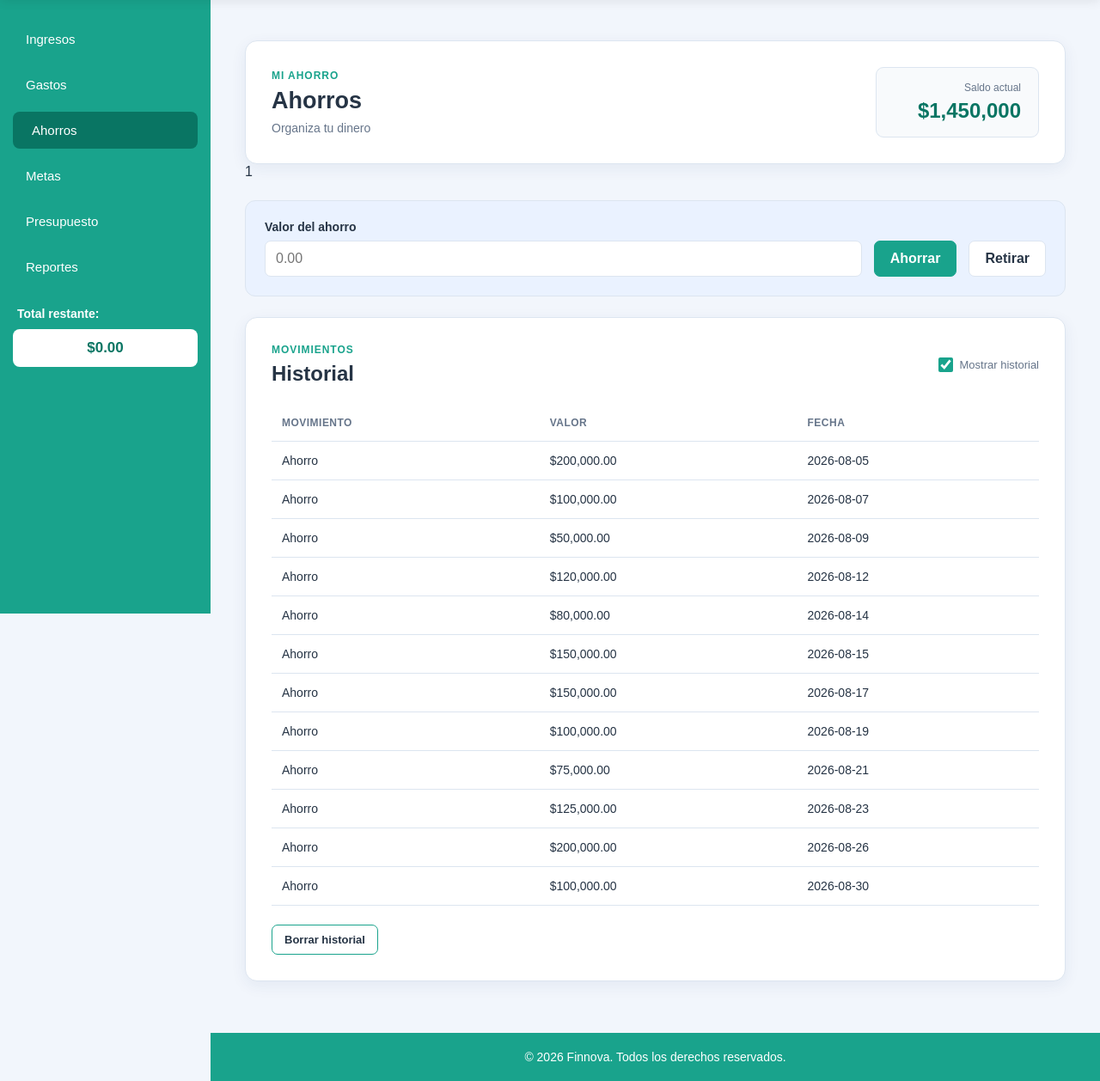
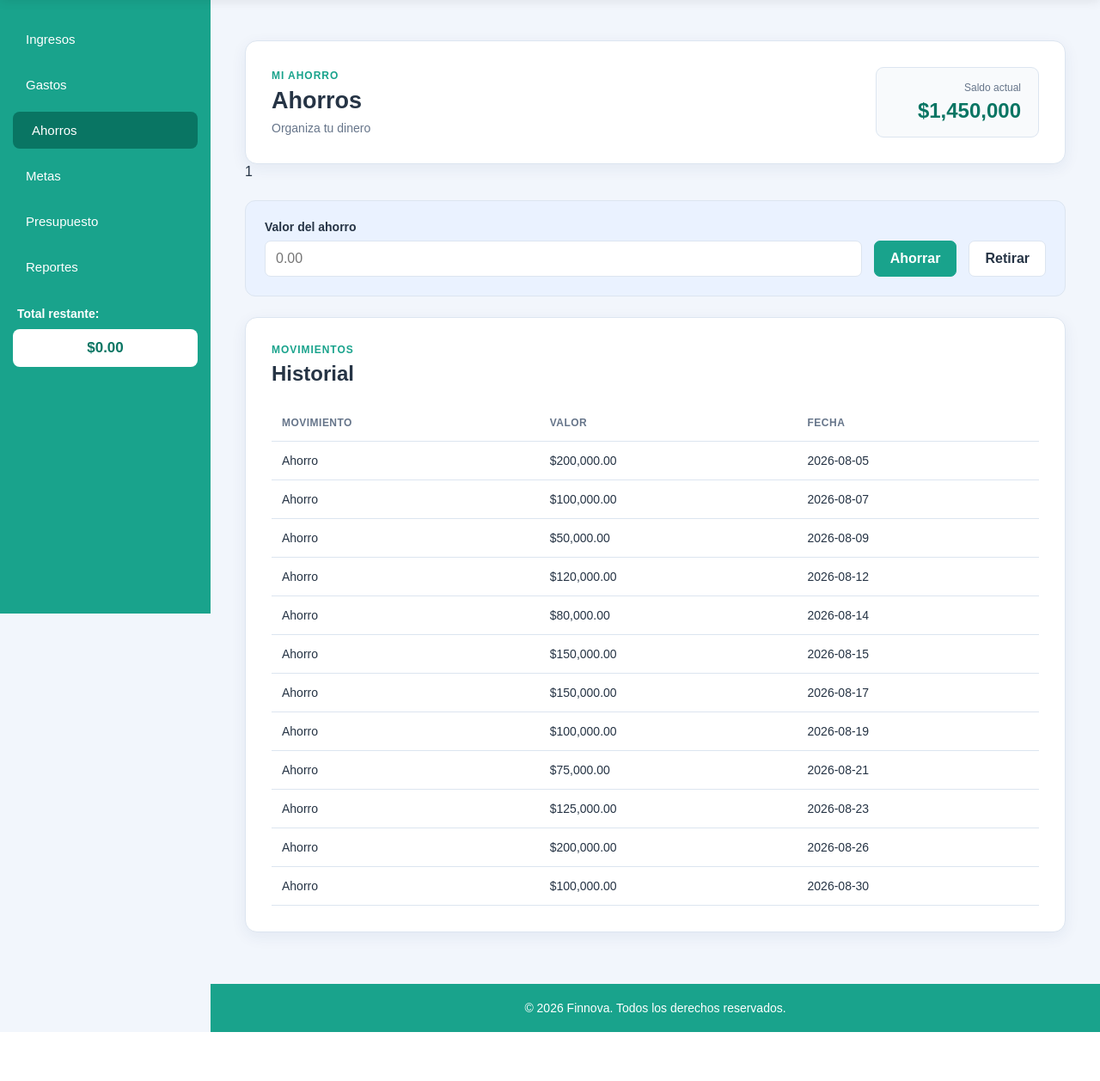
Before and after one commit to sofia269t/FINNOVA, a PHP site: page /ahorros.php in a window 1280 px wide. Shown: the part 86-1344 px from the top of the page at 86% size. After the commit the page ends 1287 px from the top, so only its background shows below. Run offline with PHP 8.4, Linux system fonts and the light colour scheme; a user stored in the database is signed in; data comes from the database, SQL or seed files in the repository.

Commit message:
ajustes rapido

```diff
--- a/ahorros.php
+++ b/ahorros.php
@@ -130,10 +130,10 @@ unset($_SESSION["mensaje_ahorro"]);
                         <h2 id="titulo-historial">Historial</h2>
                     </div>
 
-                    <label class="filtro" for="mostrarHistorial">
+                    <!-- <label class="filtro" for="mostrarHistorial">
                         <input type="checkbox" id="mostrarHistorial" checked>
                         Mostrar historial
-                    </label>
+                    </label> -->
                 </div>
 
                 <?php if ($movimientos->num_rows === 0): ?>
@@ -161,7 +161,6 @@ unset($_SESSION["mensaje_ahorro"]);
                         </table>
                     </div>
 
-                    <a class="borrar-historial" href="ahorros.php">Borrar historial</a>
                 <?php endif; ?>
             </section>
         </section>
--- a/perfil.php
+++ b/perfil.php
@@ -239,7 +239,7 @@ $usuarioTelefono = htmlspecialchars($usuario["usuTelefono"], ENT_QUOTES, "UTF-8"
                     </div>
                 <?php endif; ?>
 
-                <div class="preferencias">
+                <!-- <div class="preferencias">
                     <div class="preferencias-titulo">
                         <p class="etiqueta">Preferencias</p>
                         <h3>Notificaciones y presupuesto</h3>
@@ -268,7 +268,7 @@ $usuarioTelefono = htmlspecialchars($usuario["usuTelefono"], ENT_QUOTES, "UTF-8"
                         <label for="presupuesto">Cuándo realizará el presupuesto</label>
                         <input type="date" id="presupuesto" name="presupuesto" disabled>
                     </div>
-                </div>
+                </div> -->
             </section>
         </section>
 
```
